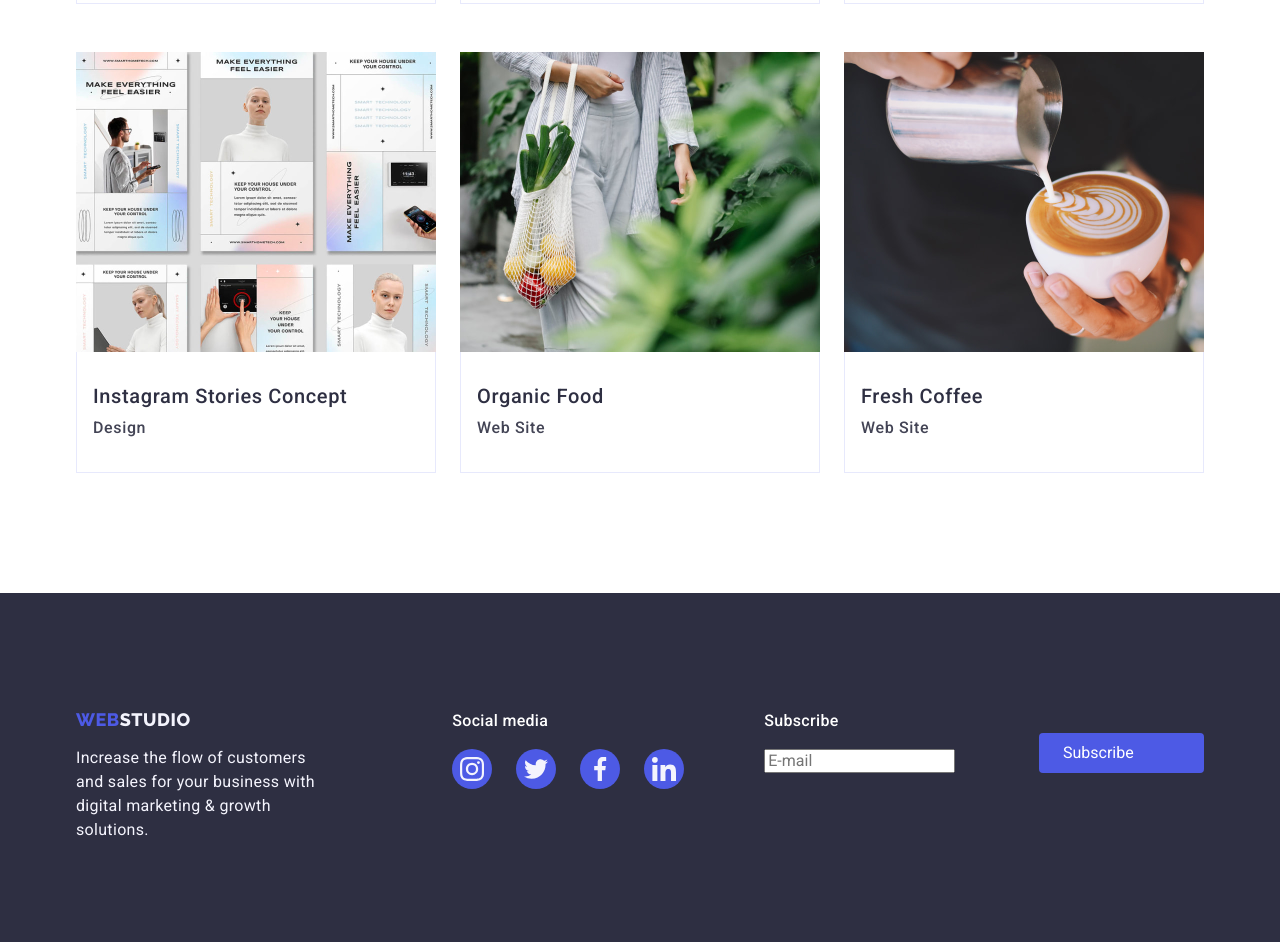
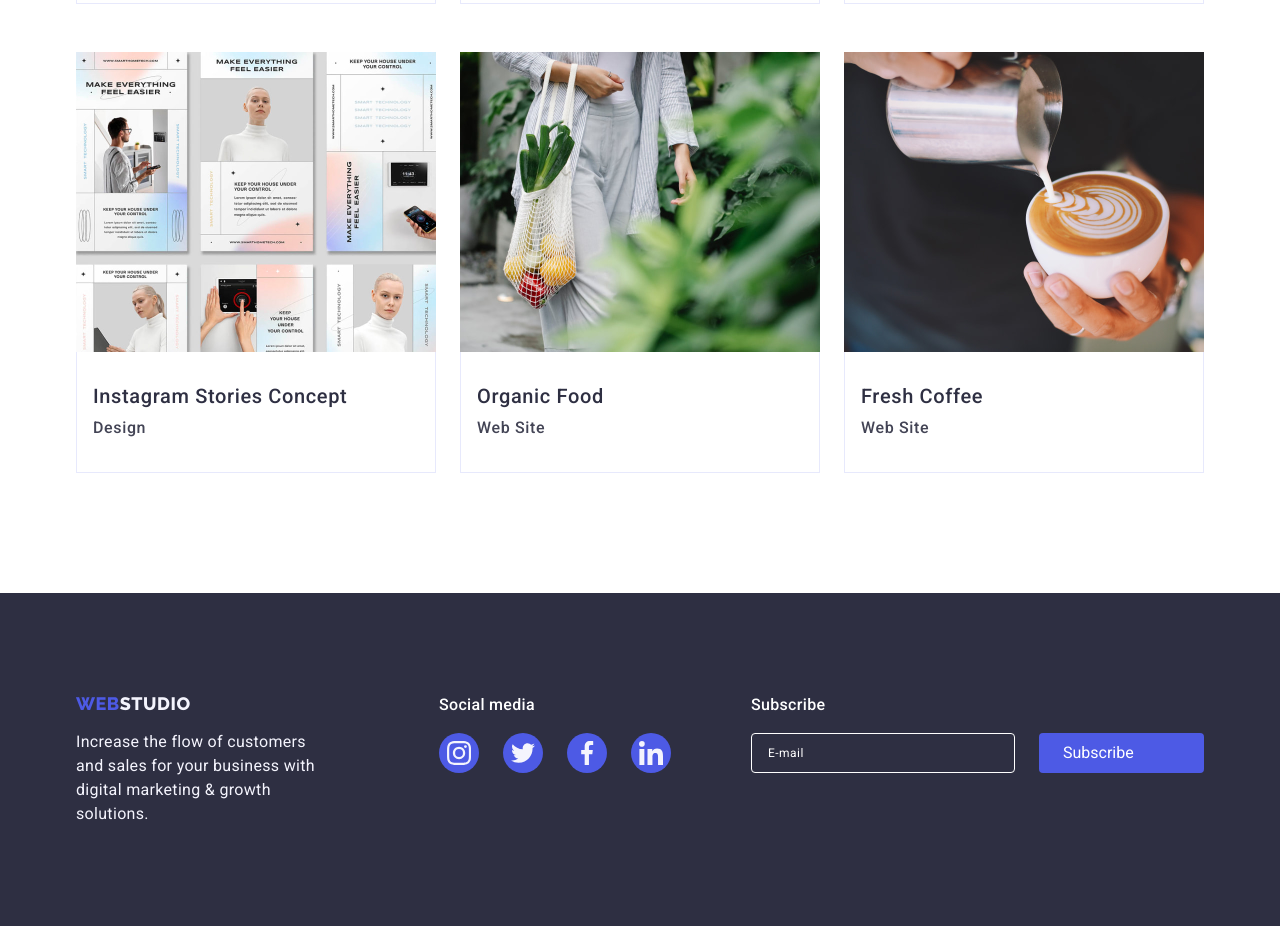
Before and after one commit to Olesia2805/goit-markup-hw-05, a plain HTML site: page portfolio.html in a window 1280 px wide. Shown: the part 1171-2113 px from the top of the page. Drawn offline with nearby package versions, Linux system fonts and the light colour scheme.

Commit message:
footer-string

```diff
--- a/css/styles.css
+++ b/css/styles.css
@@ -215,7 +215,6 @@ textarea {
   transition: var(--trst, ease);
   transition-property: background-color;
 }
-
 .footer-subscribe {
   display: flex;
   justify-content: space-between;
@@ -227,6 +226,7 @@ textarea {
   display: flex;
   align-items: flex-start;
   flex-direction: column;
+  margin-right: 24px;
 }
 .footer-subscribe-label {
   font-weight: 500;
@@ -234,6 +234,24 @@ textarea {
   margin-bottom: 16px;
 }
 .footer-subscribe-string {
+  width: 264px;
+  height: 40px;
+  padding: 8px 16px;
+  font-size: 12px;
+  line-height: 2;
+  letter-spacing: 0.04em;
+  color: var(--white);
+  border-radius: 4px;
+  border: 1px solid var(--white);
+  outline: transparent;
+  background-color: transparent;
+}
+.footer-subscribe-string:hover,
+.footer-subscribe-string:focus {
+  border: 1px solid var(--iris);
+}
+.footer-subscribe-string::placeholder {
+  color: var(--white);
 }
 .footer-subscribe-btn {
   display: inline-flex;
@@ -250,7 +268,6 @@ textarea {
   align-items: center;
   justify-content: space-between;
 }
-
 .footer-subscribe-btn:hover,
 .footer-subscribe-btn:focus {
   box-shadow: 0 4px 4px 0 rgba(0, 0, 0, 0.15);
```
